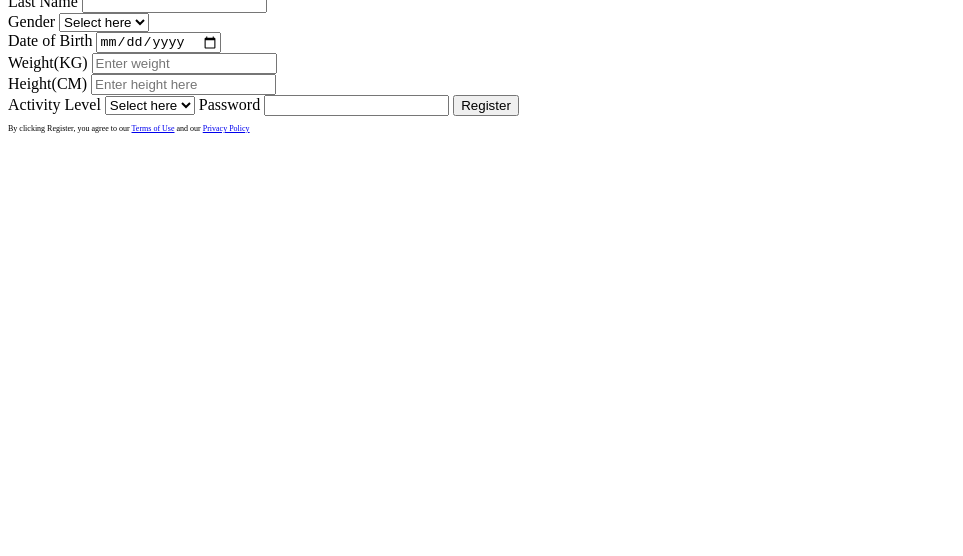
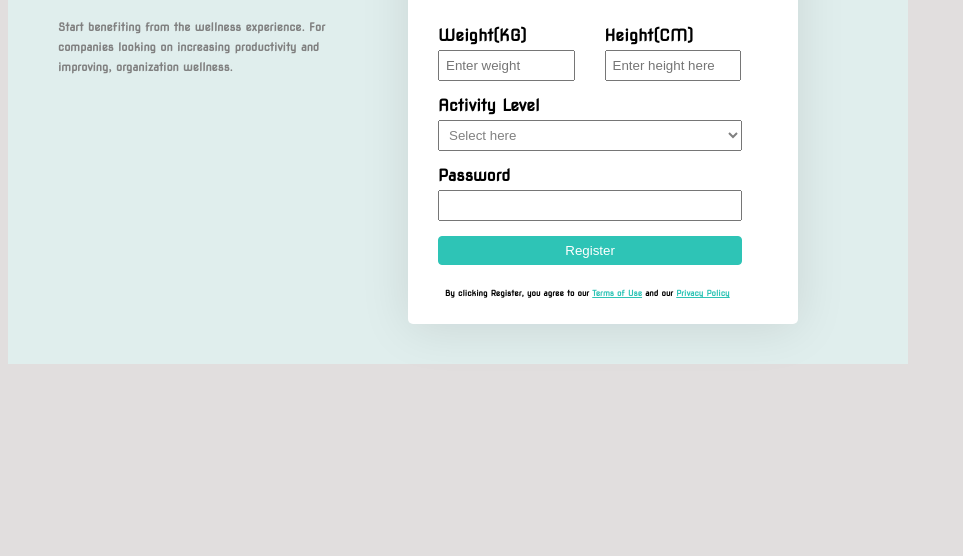
Before and after one commit to Benayoun22/Benayoun22, a plain HTML site: page index.html in a window 1280 px wide. Shown: the part 244-800 px from the top of the page, without its empty margins (0-963 px from the left). Drawn offline with Linux system fonts and the light colour scheme.

Commit message:
changed the link address to the css file

```diff
--- a/index.html
+++ b/index.html
@@ -4,7 +4,7 @@
     <meta charset="UTF-8" />
     <meta name="viewport" content="width=device-width, initial-scale=1.0" />
     <title>NWALI_CHUKWUEBUKA_EMMANUEL_1</title>
-    <link rel="stylesheet" href="first_Design.css" />
+    <link rel="stylesheet" href="index.css" />
     <link
       href="https://fonts.googleapis.com/css2?family=Inter:wght@100&family=Nova+Square&display=swap"
       rel="stylesheet"
```
